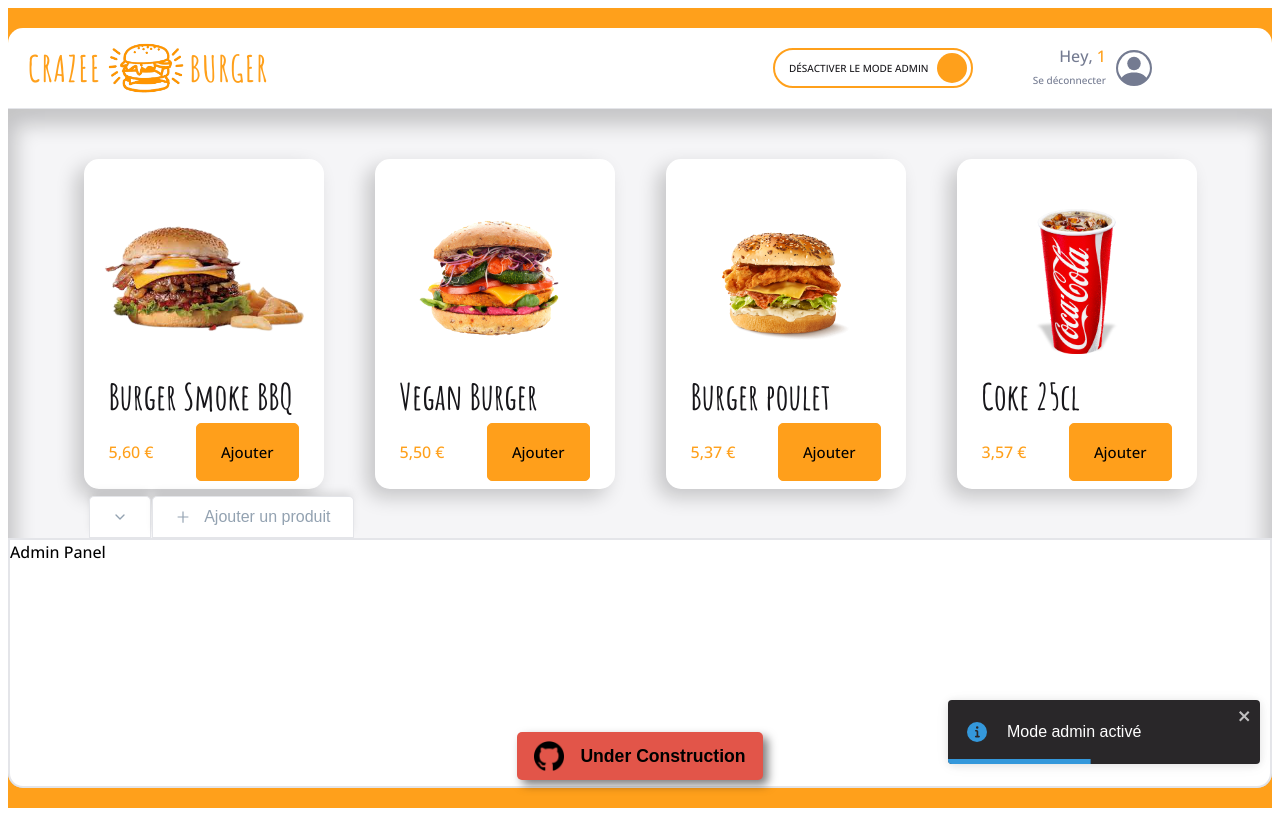
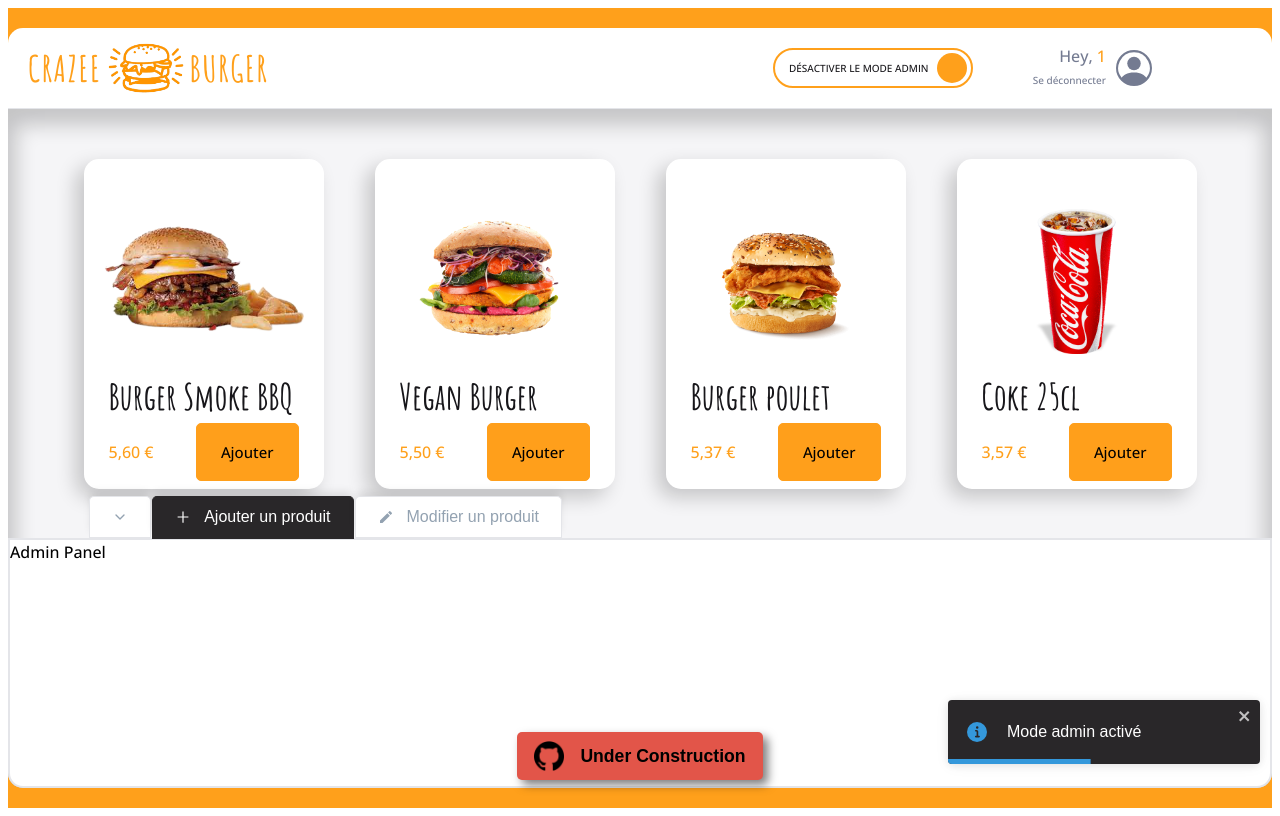
Before and after one commit to djibh/crazee, a React (Vite) app: page /order/1 in a window 1280 px wide. Both pictures are taken after a click on the label 872 px from the left and 68 px from the top of the page. Built offline with nearby package versions, Linux system fonts and the light colour scheme; grey boxes are pictures that could not be loaded.

Commit message:
refactor (F07:Admin) > Tabs > Include states in context and add last tab

```diff
--- a/src/components/pages/order/Main/Admin/Admin.tsx
+++ b/src/components/pages/order/Main/Admin/Admin.tsx
@@ -1,15 +1,16 @@
 import styled from "styled-components";
 import AdminTabs from "./AdminTabs";
 import AdminPanel from "./AdminPanel";
-import { useState } from "react";
+import { useContext } from "react";
+import OrderContext from "../../../../../context/OrderContext";
 
 export default function Admin() {
 
-  const [isCollapsed, setIsCollapsed] = useState(false)
+  const { isCollapsed } = useContext(OrderContext)
 
   return (
     <AdminStyled>
-      <AdminTabs isCollapsed={ isCollapsed } setIsCollapsed={ setIsCollapsed } />
+      <AdminTabs />
       {!isCollapsed && <AdminPanel />}
     </AdminStyled>
   )
--- a/src/components/pages/order/Main/Admin/AdminTabs.tsx
+++ b/src/components/pages/order/Main/Admin/AdminTabs.tsx
@@ -2,39 +2,58 @@
 import Tab from "../../../../reusable-ui/Tab";
 import { FiChevronDown, FiChevronUp } from 'react-icons/fi'
 import { AiOutlinePlus } from 'react-icons/ai'
-import React, { SetStateAction } from "react";
+import { MdModeEditOutline } from 'react-icons/md'
+import { useContext } from "react";
 import { theme } from "../../../../../theme";
+import OrderContext from "../../../../../context/OrderContext";
 
-type AdminTabsProps = {
-  isCollapsed: boolean,
-  setIsCollapsed: React.Dispatch<SetStateAction<boolean>>
-}
+export default function AdminTabs() {
+  const { isCollapsed, setIsCollapsed, currentTabSelected, setCurrentTabSelected } = useContext(OrderContext)
 
-export default function AdminTabs({ isCollapsed, setIsCollapsed }: AdminTabsProps) {
+  const tabsConfig = [
+    {
+      index: "add",
+      label: "Ajouter un produit",
+      Icon: <AiOutlinePlus />,
+    },
+    {
+      index: "edit",
+      label: "Modifier un produit",
+      Icon: <MdModeEditOutline />,
+    },
+  ]
 
-  const handleClick = () => {
+  const handleCollapseClick = () => {
     setIsCollapsed(!isCollapsed)
+  }
+
+  const selectTab = (tabSelected: string) => {
+    setIsCollapsed(false)
+    setCurrentTabSelected(tabSelected)
   }
 
   return (
     <AdminTabsStyled>
         <Tab
           Icon={isCollapsed ? <FiChevronUp /> : <FiChevronDown />}
-          onClick={ handleClick }
+          onClick={ handleCollapseClick }
           className={ isCollapsed ? "is-active" : "" }
         />
-        <Tab
-          label="Ajouter un produit"
-          Icon={<AiOutlinePlus />}
-          onClick={ handleClick }
-          className={ isCollapsed ? "is-active" : "" }
-        />
+
+        { tabsConfig.map((tab, idx) => {
+          return <Tab
+            key={idx}
+            label={tab.label}
+            Icon={tab.Icon}
+            onClick={ () => selectTab(tab.index) }
+            className={ currentTabSelected ===  tab.index ? "is-active" : "" }
+          />
+        })}
     </AdminTabsStyled>
   )
 }
 
 const AdminTabsStyled = styled.div`
-
     display: flex;
     padding: 0 20px;
     gap: 1px;
--- a/src/components/pages/order/OrderPage.tsx
+++ b/src/components/pages/order/OrderPage.tsx
@@ -9,9 +9,17 @@
 
 export default function OrderPage() {
   const [isModeAdmin, setIsModeAdmin] = useState(false)
+  const [isCollapsed, setIsCollapsed] = useState(false)
+  const [currentTabSelected, setCurrentTabSelected] = useState("add")
+
+
   const orderContextValue = {
     isModeAdmin,
-    setIsModeAdmin
+    setIsModeAdmin,
+    isCollapsed,
+    setIsCollapsed,
+    currentTabSelected,
+    setCurrentTabSelected
   }
 
   return (
--- a/src/components/reusable-ui/Tab.tsx
+++ b/src/components/reusable-ui/Tab.tsx
@@ -11,7 +11,7 @@
 export default function Tab({label, Icon, onClick, className}: TabProps) {
   return (
     <TabStyled onClick={ onClick } className={ className }>
-        <div className="icon">{ Icon }</div>
+        {Icon && <div className="icon">{ Icon }</div>}
         {label && <span className="label">{ label }</span> }
     </TabStyled>
   )
@@ -45,6 +45,7 @@
 
   &:hover {
     border-bottom: 2px solid ${theme.colors.white};
+    text-decoration: underline;
   }
 
   .icon {
--- a/src/context/OrderContext.ts
+++ b/src/context/OrderContext.ts
@@ -1,13 +1,21 @@
-import React, { SetStateAction, createContext } from "react";
+import React, { createContext } from "react";
 
 type OrderContextType = {
     isModeAdmin: boolean,
     setIsModeAdmin: React.Dispatch<React.SetStateAction<boolean>>
+    isCollapsed: boolean,
+    setIsCollapsed: React.Dispatch<React.SetStateAction<boolean>>
+    currentTabSelected: string,
+    setCurrentTabSelected: React.Dispatch<React.SetStateAction<string>>
 }
 
 const OrderContextInit = {
     isModeAdmin : false,
-    setIsModeAdmin : () => {}
+    setIsModeAdmin : () => {},
+    isCollapsed: false,
+    setIsCollapsed: () => {},
+    currentTabSelected : "",
+    setCurrentTabSelected : () => "",
 }
 
 const OrderContext = createContext<OrderContextType>(OrderContextInit)
```
